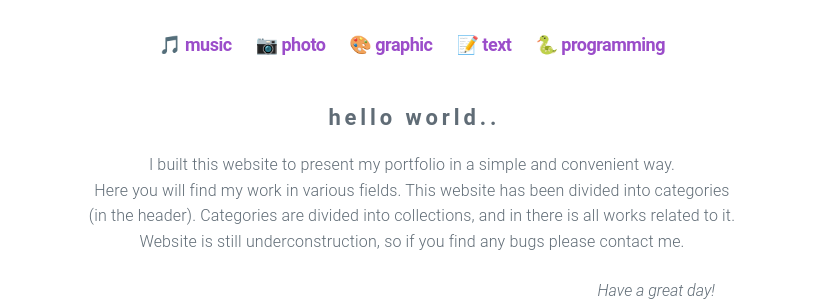
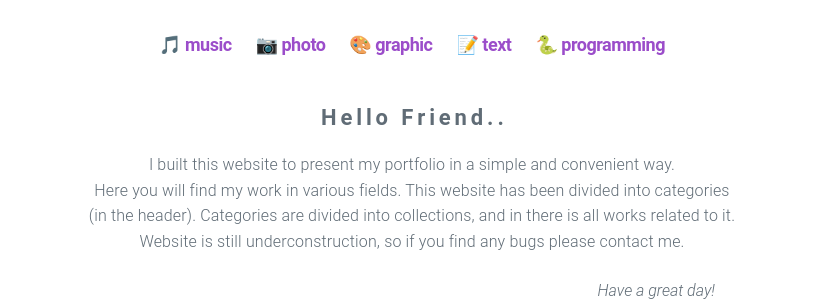
Before and after one commit to XNIZDUCH/xnizduch.github.io, a Jekyll site: the page built from index.html, in a window 1280 px wide. Shown: the part 283-584 px from the top of the page, without its empty margins (228-1051 px from the left). Built offline with Jekyll 4.4.1, drawn with Linux system fonts in a browser that asks for light colours.

Commit message:
hello friend

```diff
--- a/index.html
+++ b/index.html
@@ -10,7 +10,7 @@ archetype: home
     </style>
 
 <center>
-    <h4><b>h e l l o &nbsp;&nbsp;w o r l d . .</b></h4>
+    <h4><b>H e l l o &nbsp;&nbsp;F r i e n d . .</b></h4>
     I built this website to present my portfolio in a simple and convenient way.<br />Here you will find my work in various fields.
     This website has been divided into categories<br />(in the header).
     Categories are divided into collections, and in there is all works related to it.
```
